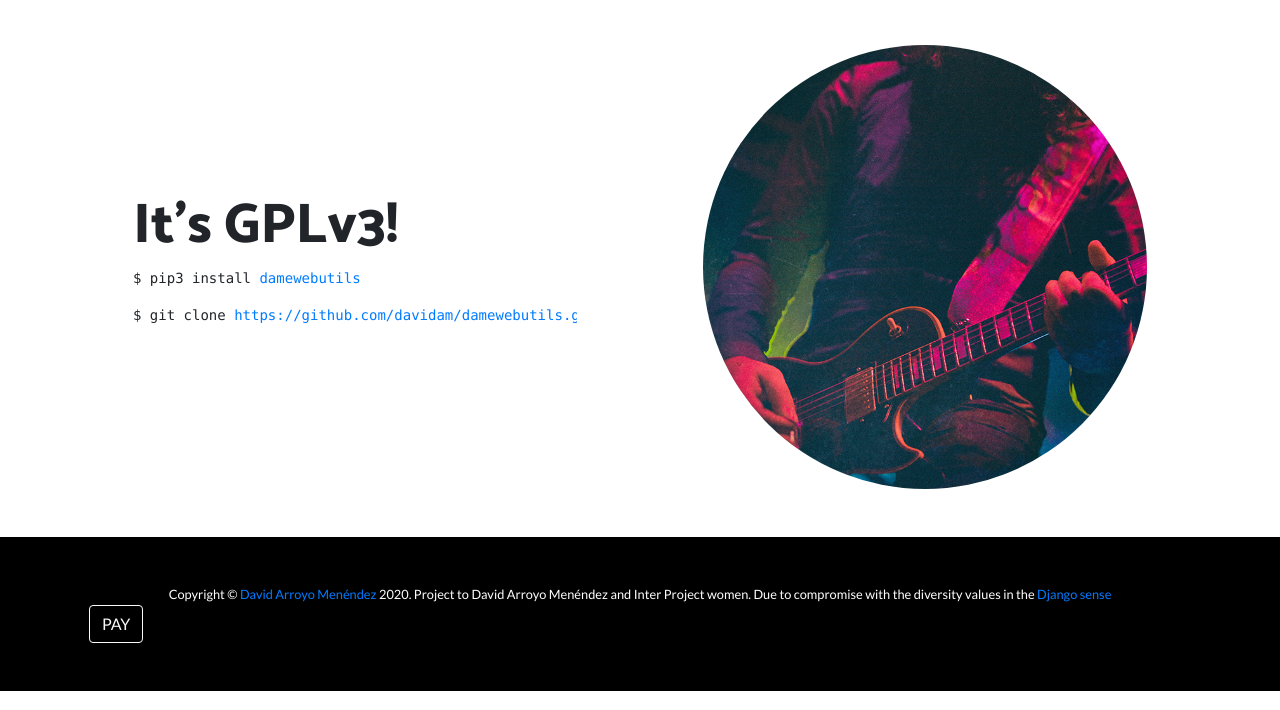
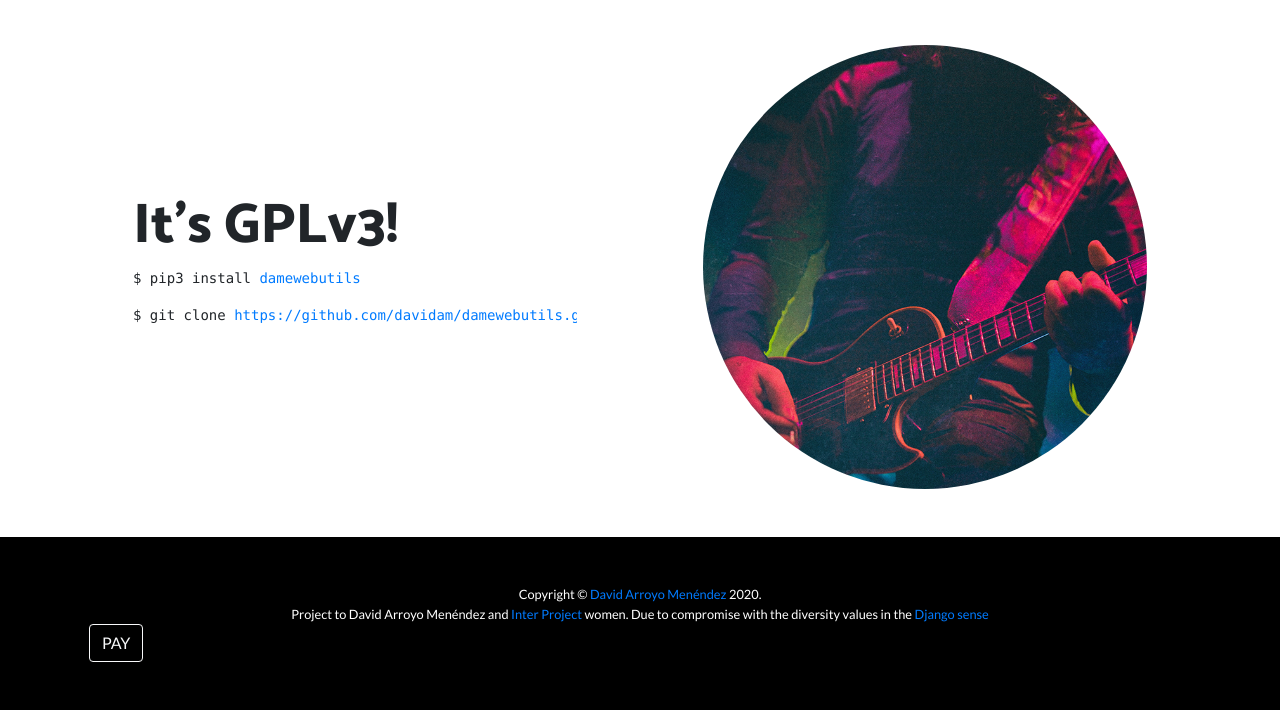
Before and after one commit to davidam/damewebutils-web, a website: page index.html in a window 1280 px wide. Shown: the part 1558-2268 px from the top of the page. Drawn offline with Linux system fonts and the light colour scheme.

```diff
--- a/index.html
+++ b/index.html
@@ -118,7 +118,8 @@
   <!-- Footer -->
   <footer class="py-5 bg-black">
     <div class="container">
-      <p class="m-0 text-center text-white small">Copyright &copy; <a href="http://www.davidam.com">David Arroyo Menéndez</a> 2020. Project to David Arroyo Menéndez and Inter Project women. Due to compromise with the diversity values in the <a href="https://www.djangoproject.com/diversity/">Django sense</a></p>
+      <p class="m-0 text-center text-white small">Copyright &copy; <a href="http://www.davidam.com">David Arroyo Menéndez</a> 2020.</p>
+      <p class="m-0 text-center text-white small">Project to David Arroyo Menéndez and <a href="https://www2.uned.es/grupointer/">Inter Project</a> women. Due to compromise with the diversity values in the <a href="https://www.djangoproject.com/diversity/">Django sense</a></p>
       <a class="btn btn-outline-light btn-social mx-1" href="https://www.paypal.com/cgi-bin/webscr?cmd=_donations&business=davidam%40gmail.com&currency_code=EUR&amount=10&source=url">
 	    PAY
       </a>
```
